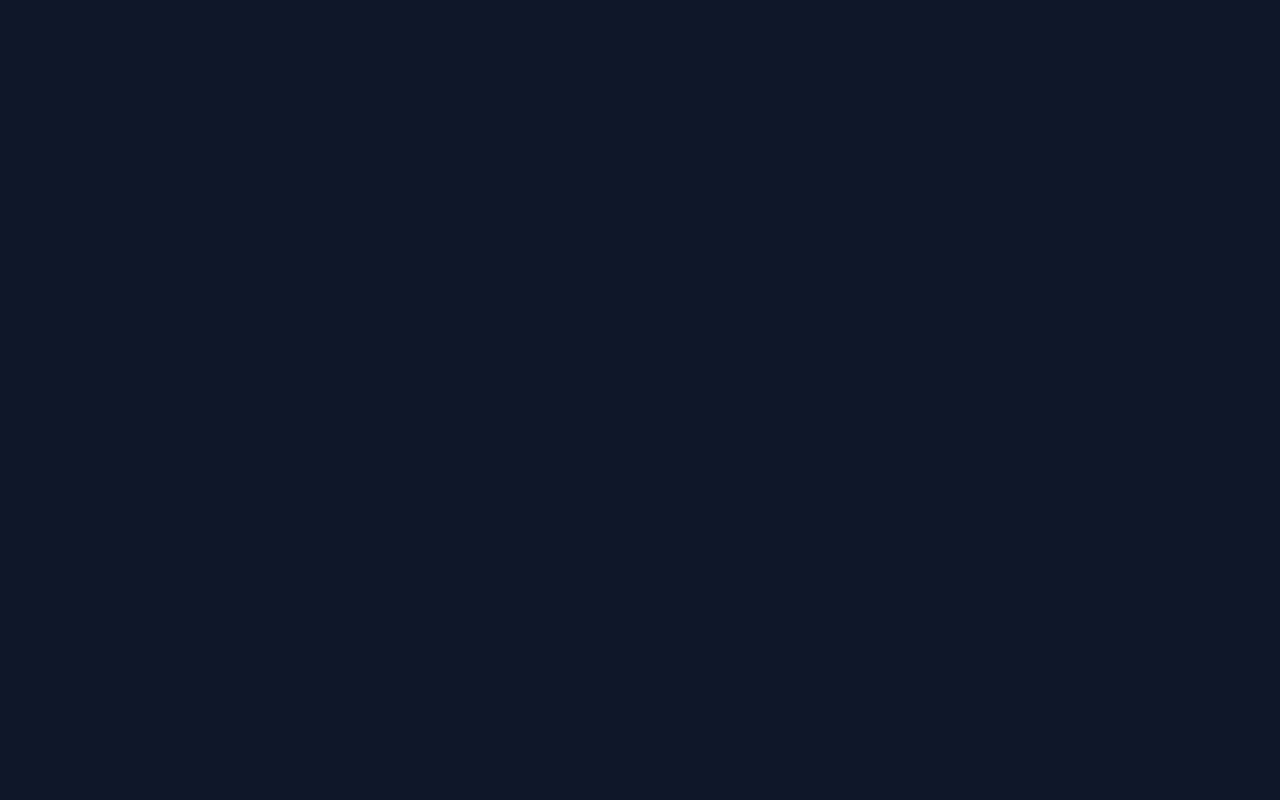
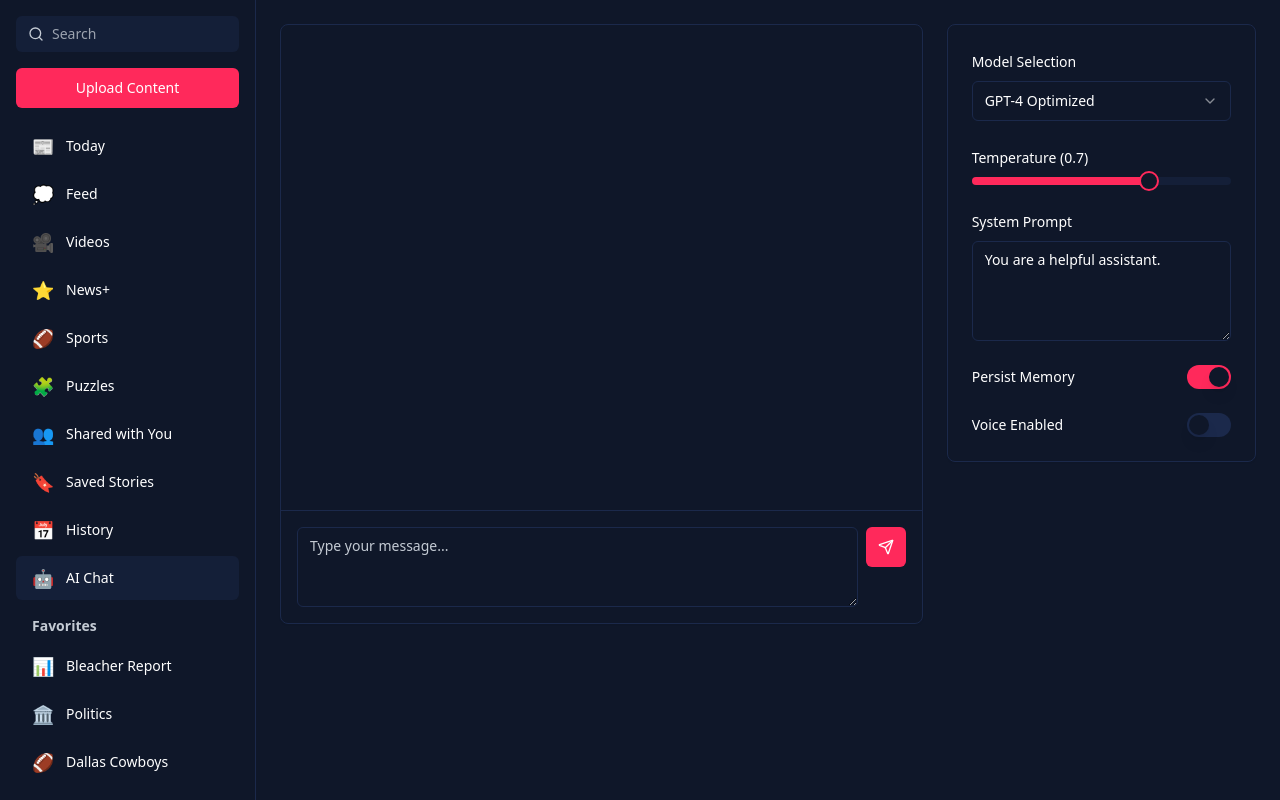
Before and after one commit to IntelliSync-Solutions-Demos/newscloud, a React (Vite) app: page /ai in a window 1280 px wide. Before the commit this address had no page. Built offline with nearby package versions, Linux system fonts and the light colour scheme.

Commit message:
Add AI page and sidebar link
Created a new AI page to interface with the chat model and added a link in the sidebar to access this page.
[skip gpt_engineer]

```diff
--- a/src/App.tsx
+++ b/src/App.tsx
@@ -1,25 +1,22 @@
-import { Toaster } from "@/components/ui/toaster";
-import { Toaster as Sonner } from "@/components/ui/sonner";
-import { TooltipProvider } from "@/components/ui/tooltip";
-import { QueryClient, QueryClientProvider } from "@tanstack/react-query";
-import { BrowserRouter, Routes, Route } from "react-router-dom";
-import Index from "./pages/Index";
-import Videos from "./pages/Videos";
-import Feed from "./pages/Feed";
-import NewsPlus from "./pages/NewsPlus";
-import Sports from "./pages/Sports";
-import Puzzles from "./pages/Puzzles";
-import Shared from "./pages/Shared";
-import SavedStories from "./pages/SavedStories";
-import History from "./pages/History";
-
-const queryClient = new QueryClient();
+import { BrowserRouter as Router, Routes, Route } from "react-router-dom";
+import { Sidebar } from "./components/Sidebar";
+import { Index } from "./pages/Index";
+import { Feed } from "./pages/Feed";
+import { Videos } from "./pages/Videos";
+import { NewsPlus } from "./pages/NewsPlus";
+import { Sports } from "./pages/Sports";
+import { Puzzles } from "./pages/Puzzles";
+import { Shared } from "./pages/Shared";
+import { SavedStories } from "./pages/SavedStories";
+import { History } from "./pages/History";
+import { AI } from "./pages/AI";
 
 function App() {
   return (
-    <QueryClientProvider client={queryClient}>
-      <BrowserRouter>
-        <TooltipProvider>
+    <Router>
+      <div className="flex h-screen">
+        <Sidebar />
+        <main className="flex-1 overflow-y-auto bg-background">
           <Routes>
             <Route path="/" element={<Index />} />
             <Route path="/feed" element={<Feed />} />
@@ -30,12 +27,11 @@ function App() {
             <Route path="/shared" element={<Shared />} />
             <Route path="/saved" element={<SavedStories />} />
             <Route path="/history" element={<History />} />
+            <Route path="/ai" element={<AI />} />
           </Routes>
-          <Toaster />
-          <Sonner />
-        </TooltipProvider>
-      </BrowserRouter>
-    </QueryClientProvider>
+        </main>
+      </div>
+    </Router>
   );
 }
 
--- a/src/components/Sidebar.tsx
+++ b/src/components/Sidebar.tsx
@@ -16,6 +16,7 @@ const sidebarItems = [
   { id: 'shared', label: 'Shared with You', icon: '👥', path: '/shared' },
   { id: 'saved', label: 'Saved Stories', icon: '🔖', path: '/saved' },
   { id: 'history', label: 'History', icon: '📅', path: '/history' },
+  { id: 'ai-chat', label: 'AI Chat', icon: '🤖', path: '/ai' },
 ];
 
 const favoriteItems = [
--- /dev/null
+++ b/src/pages/AI.tsx
@@ -0,0 +1,17 @@
+import { Chat } from "@/components/Chat";
+import { AISettings } from "@/components/AISettings";
+
+export function AI() {
+  return (
+    <div className="container mx-auto p-6 space-y-6">
+      <div className="grid grid-cols-1 lg:grid-cols-3 gap-6">
+        <div className="lg:col-span-2">
+          <Chat />
+        </div>
+        <div>
+          <AISettings />
+        </div>
+      </div>
+    </div>
+  );
+}
```
